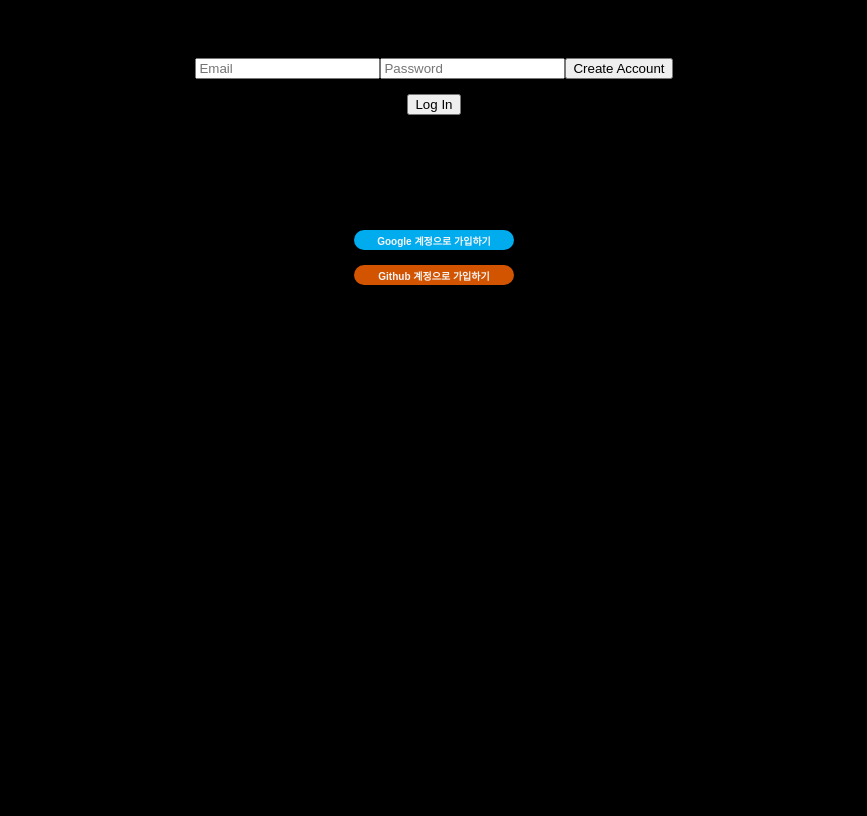
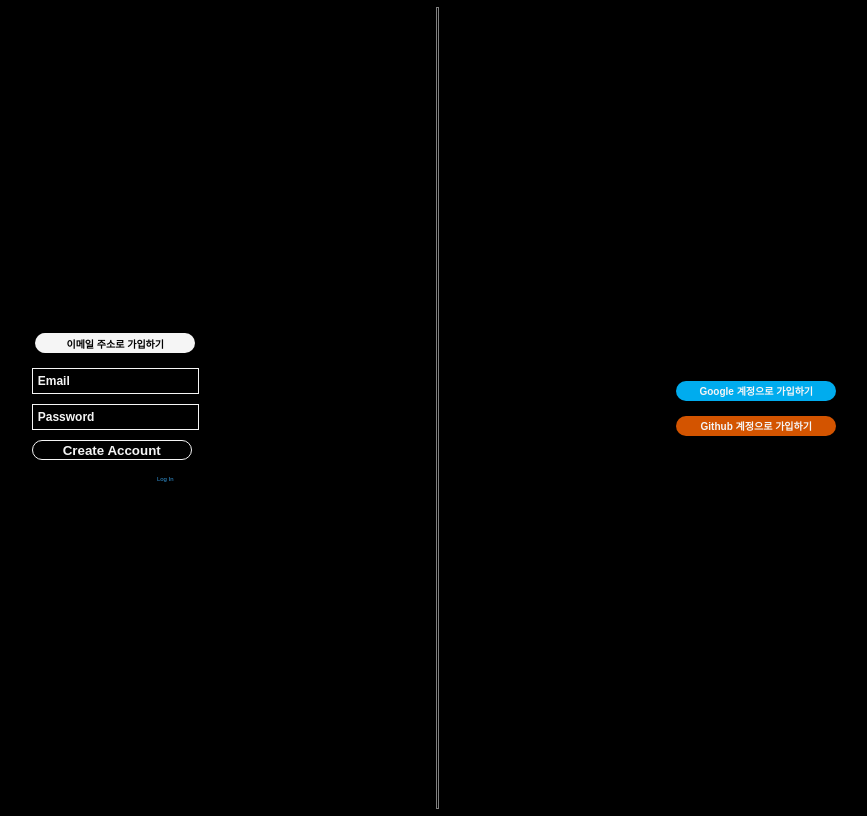
Before and after one commit to Yunsuyeong/c_twitter, a React (Create React App) app: page / in a window 1280 px wide. Shown: the whole page, without its empty margins (214-1081 px from the left). Built offline with nearby package versions, Linux system fonts and the light colour scheme; no server answers.

Commit message:
2022-07-10(Auth, Home 화면 CSS 작업)

```diff
--- a/src/components/AuthForm.tsx
+++ b/src/components/AuthForm.tsx
@@ -3,11 +3,63 @@
 import styled from "styled-components";
 
 const AuthFContainer = styled.div`
+    position: relative;
     display: flex;
     flex-direction: column;
     justify-content: center;
     align-items: center;
     gap: 15px;
+`;
+
+const EmailBtn = styled.button`
+    width: 160px;
+    height: 20px;
+    border: none;
+    border-radius: 10px;
+    background-color: whitesmoke;
+    color: black;
+    font-size: 10px;
+    font-weight: bold;
+`;
+
+const AuthFForm = styled.form`
+    display: flex;
+    flex-direction: column;
+    gap: 10px;
+`;
+
+const AuthInput = styled.input`
+    padding: 5px 5px;
+    outline: none;
+    border: 1px solid whitesmoke;
+    background-color: transparent;
+    color: whitesmoke;
+    font-size: 12px;
+    font-weight: 400;
+    ::placeholder {
+        color: whitesmoke;
+        font-weight: bold;
+    }
+`;
+
+const AuthSubmit = styled.input`
+    width: 160px;
+    height: 20px;
+    border: 1px solid whitesmoke;
+    border-radius: 10px;
+    background-color: transparent;
+    color: whitesmoke;
+    font-weight: bold;
+    cursor: pointer;
+`;
+
+const ExchangeBtn = styled.button`
+    margin-right: -100px;
+    border: none;
+    background-color: transparent;
+    color: #3498db;
+    font-size: 6px;
+    cursor: pointer;
 `;
 
 const AuthForm = () => {
@@ -22,7 +74,7 @@
         if (name === "email") {
             setEmail(value);
         } else if (name === "password") {
-            setPassword("value");
+            setPassword(value);
         }
     };
     const onSubmit = async (event: React.FormEvent<HTMLFormElement>) => {
@@ -48,8 +100,9 @@
     const toggleAcount = () => setNewAccount((prev) => !prev);
     return (
         <AuthFContainer>
-            <form onSubmit={onSubmit}>
-                <input
+            <EmailBtn>이메일 주소로 가입하기</EmailBtn>
+            <AuthFForm onSubmit={onSubmit}>
+                <AuthInput
                     onChange={onChange}
                     value={email}
                     name="email"
@@ -57,7 +110,7 @@
                     placeholder="Email"
                     required
                 />
-                <input
+                <AuthInput
                     value={password}
                     name="password"
                     type="password"
@@ -65,14 +118,14 @@
                     required
                     onChange={onChange}
                 />
-                <input
+                <AuthSubmit
                     type="submit"
                     value={newAccount ? "Create Account" : "Log In"}
                 />
-            </form>
-            <button onClick={toggleAcount}>
+            </AuthFForm>
+            <ExchangeBtn onClick={toggleAcount}>
                 {newAccount ? "Log In" : "Create Account"}
-            </button>
+            </ExchangeBtn>
         </AuthFContainer>
     );
 };
--- a/src/components/Navigation.tsx
+++ b/src/components/Navigation.tsx
@@ -1,18 +1,86 @@
 import React from "react";
 import { Link } from "react-router-dom";
+import styled from "styled-components";
+
+const NavContainer = styled.div`
+    display: flex;
+    justify-content: center;
+    align-items: center;
+`;
+
+const NavMenu = styled.ul`
+    display: flex;
+    gap: 30px;
+`;
+
+const NavItem = styled.li`
+    display: flex;
+    flex-direction: column;
+    justify-content: center;
+    align-items: center;
+    color: whitesmoke;
+    font-size: 10px;
+`;
+
+const NavDescription = styled.span`
+    font-weight: bold;
+`;
+
+const TwitterIcon = styled.svg`
+    width: 20px;
+    height: 20px;
+`;
+
+const UserIcon = styled.svg`
+    width: 20px;
+    height: 20px;
+`;
 
 const Navigation = ({ userObj }: any) => {
     return (
-        <div>
-            <ul>
-                <li>
-                    <Link to="/">Home</Link>
-                </li>
-                <li>
-                    <Link to="/profile">{userObj.displayName}'s Profile</Link>
-                </li>
-            </ul>
-        </div>
+        <NavContainer>
+            <NavMenu>
+                <NavItem>
+                    <Link to="/">
+                        <TwitterIcon
+                            xmlns="http://www.w3.org/2000/svg"
+                            viewBox="0 0 512 512"
+                            fill="#1DA1F2"
+                        >
+                            <path
+                                d="M459.37 151.716c.325 4.548.325 9.097.325 13.645 0 138.72-105.583 298.558-298.558 298.558-59.452
+                0-114.68-17.219-161.137-47.106 8.447.974 16.568 1.299 25.34 1.299 49.055 0 94.213-16.568
+                130.274-44.832-46.132-.975-84.792-31.188-98.112-72.772 6.498.974 12.995 1.624 19.818 1.624 9.421 0 18.843-1.3
+                27.614-3.573-48.081-9.747-84.143-51.98-84.143-102.985v-1.299c13.969 7.797 30.214 12.67 47.431
+                13.319-28.264-18.843-46.781-51.005-46.781-87.391 0-19.492 5.197-37.36 14.294-52.954 51.655 63.675 129.3
+                105.258 216.365 109.807-1.624-7.797-2.599-15.918-2.599-24.04 0-57.828 46.782-104.934 104.934-104.934 30.213 0
+                57.502 12.67 76.67 33.137 23.715-4.548 46.456-13.32 66.599-25.34-7.798 24.366-24.366 44.833-46.132 57.827
+                21.117-2.273 41.584-8.122 60.426-16.243-14.292 20.791-32.161 39.308-52.628 54.253z"
+                            />
+                        </TwitterIcon>
+                    </Link>
+                    <NavDescription>Home</NavDescription>
+                </NavItem>
+                <NavItem>
+                    <Link to="/profile">
+                        <UserIcon
+                            xmlns="http://www.w3.org/2000/svg"
+                            viewBox="0 0 448 512"
+                            fill="#1DA1F2"
+                        >
+                            <path
+                                d="M224 256c70.7 0 128-57.31 128-128s-57.3-128-128-128C153.3 0 96 57.31 96
+    128S153.3 256 224 256zM274.7 304H173.3C77.61 304 0 381.6 0 477.3c0 19.14 15.52
+    34.67 34.66 34.67h378.7C432.5 512 448 496.5 448 477.3C448 381.6 370.4 304 274.7 304z"
+                            />
+                        </UserIcon>
+                    </Link>
+                    <NavDescription>
+                        {userObj.displayName}'s Profile
+                    </NavDescription>
+                </NavItem>
+            </NavMenu>
+        </NavContainer>
     );
 };
 
--- a/src/components/Nweet.tsx
+++ b/src/components/Nweet.tsx
@@ -1,4 +1,5 @@
 import React, { useState } from "react";
+import styled from "styled-components";
 import { dbService, storageService } from "../fBase";
 
 interface NweetProps {
@@ -6,10 +7,71 @@
     isOwner: boolean;
 }
 
+const Nweets = styled.div`
+    display: flex;
+`;
+
+const NweetEditForm = styled.form`
+    display: flex;
+    flex-direction: column;
+    gap: 5px;
+    align-items: center;
+`;
+
+const NweetEditInput = styled.textarea`
+    width: 100%;
+    max-width: 250px;
+    height: 60px;
+    border: none;
+    background-color: transparent;
+    color: whitesmoke;
+    font-size: 12px;
+    ::placeholder {
+        color: whitesmoke;
+        font-weight: bold;
+    }
+`;
+
+const NweetEditSubmit = styled.input`
+    border: none;
+    border-radius: 10px;
+    background-color: #00acee;
+    color: whitesmoke;
+    font-size: 10px;
+    font-weight: bold;
+    cursor: pointer;
+`;
+
+const EditCancelBtn = styled.button`
+    border: none;
+    border-radius: 10px;
+    background-color: #d35400;
+    color: whitesmoke;
+    font-size: 10px;
+    font-weight: bold;
+    cursor: pointer;
+`;
+
+const NweetContainer = styled.div`
+    display: flex;
+    justify-content: space-evenly;
+    align-items: center;
+    width: 100%;
+    min-width: 300px;
+    border-radius: 30px;
+    background-color: whitesmoke;
+`;
+
+const NweetText = styled.p`
+    color: black;
+    font-size: 14px;
+    font-weight: 400;
+`;
+
 const Nweet = ({ nweetObj, isOwner }: NweetProps) => {
     const [editing, setEditing] = useState(false);
     const [newNweet, setNewNweet] = useState("");
-    const onChange = (event: React.FormEvent<HTMLInputElement>) => {
+    const onChange = (event: React.FormEvent<HTMLTextAreaElement>) => {
         const {
             currentTarget: { value },
         } = event;
@@ -35,24 +97,26 @@
     };
     const onToggleEdit = () => setEditing((prev) => !prev);
     return (
-        <div>
+        <Nweets>
             {editing ? (
                 <div>
-                    <form onSubmit={onSubmit}>
-                        <input
-                            type="text"
+                    <NweetEditForm onSubmit={onSubmit}>
+                        <NweetEditInput
+                            typeof="text"
                             onChange={onChange}
-                            placeholder="Edit your nweet"
+                            placeholder="수정할 내용을 입력하세요"
                             required
                         />
-                        <input type="submit" value="Update nweet" />
-                        <button onClick={onToggleEdit}>Cancel</button>
-                    </form>
+                        <NweetEditSubmit type="submit" value="수정" />
+                        <EditCancelBtn onClick={onToggleEdit}>
+                            취소
+                        </EditCancelBtn>
+                    </NweetEditForm>
                 </div>
             ) : (
                 <>
-                    <div>
-                        <h4>{nweetObj.text}</h4>
+                    <NweetContainer>
+                        <NweetText>{nweetObj.text}</NweetText>
                         {nweetObj.attachmentUrl && (
                             <img
                                 src={nweetObj.attachmentUrl}
@@ -66,10 +130,10 @@
                                 <button onClick={onToggleEdit}>Edit</button>
                             </div>
                         ) : null}
-                    </div>
+                    </NweetContainer>
                 </>
             )}
-        </div>
+        </Nweets>
     );
 };
 
--- a/src/components/NweetForm.tsx
+++ b/src/components/NweetForm.tsx
@@ -1,12 +1,57 @@
 import { useState } from "react";
 import { dbService, storageService } from "../fBase";
 import { v4 as uuidv4 } from "uuid";
-import { RouterProps } from "react-router-dom";
+import styled from "styled-components";
+
+const NweetFForm = styled.form`
+    display: flex;
+    flex-direction: column;
+    gap: 10px;
+    align-items: center;
+`;
+
+const NweetInput = styled.textarea`
+    width: 100%;
+    max-width: 250px;
+    height: 60px;
+    border: none;
+    background-color: transparent;
+    color: whitesmoke;
+    font-size: 12px;
+    ::placeholder {
+        color: whitesmoke;
+        font-weight: bold;
+    }
+`;
+
+const NweetSubmit = styled.input`
+    margin-right: -170px;
+    border: none;
+    border-radius: 10px;
+    background-color: #00acee;
+    color: whitesmoke;
+    font-size: 8px;
+    font-weight: bold;
+    cursor: pointer;
+`;
+
+const FileIcon = styled.svg`
+    width: 15px;
+    height: 15px;
+    cursor: pointer;
+`;
+
+const FileInput = styled.input`
+    border: none;
+    background-color: transparent;
+    color: whitesmoke;
+`;
 
 const NweetForm = ({ userObj }: any) => {
     const [nweet, setNweet] = useState("");
     const [attachment, setAttachment] = useState("");
-    const onChange = (event: React.FormEvent<HTMLInputElement>) => {
+    const [file, setFile] = useState(false);
+    const onChange = (event: React.FormEvent<HTMLTextAreaElement>) => {
         const {
             currentTarget: { value },
         } = event;
@@ -52,24 +97,40 @@
         }
     };
     const onClearAttachment = () => setAttachment("");
+    const toggleFile = () => setFile((prev) => !prev);
     return (
-        <form onSubmit={onSubmit}>
-            <input
-                type="text"
+        <NweetFForm onSubmit={onSubmit}>
+            <NweetInput
+                typeof="text"
                 value={nweet}
                 onChange={onChange}
-                placeholder="What's on your mind?"
+                placeholder="무슨 일이 일어나고 있나요?"
                 maxLength={25}
             />
-            <input type="submit" value="&rarr;" />
-            <input type="file" accept="image/*" onChange={onFileChange} />
+            <NweetSubmit type="submit" value="트윗" />
+            <FileIcon
+                xmlns="http://www.w3.org/2000/svg"
+                viewBox="0 0 384 512"
+                fill="whitesmoke"
+                onClick={toggleFile}
+            >
+                <path d="M0 64C0 28.65 28.65 0 64 0H224V128C224 145.7 238.3 160 256 160H384V448C384 483.3 355.3 512 320 512H64C28.65 512 0 483.3 0 448V64zM256 128V0L384 128H256z" />
+            </FileIcon>
+            {file ? (
+                <FileInput
+                    type="file"
+                    accept="image/*"
+                    onChange={onFileChange}
+                />
+            ) : null}
+
             {attachment && (
                 <div>
                     <img src={attachment} width="50px" height="50px" />
                     <button onClick={onClearAttachment}>Clear</button>
                 </div>
             )}
-        </form>
+        </NweetFForm>
     );
 };
 
--- a/src/components/SocialForm.tsx
+++ b/src/components/SocialForm.tsx
@@ -3,7 +3,6 @@
 
 const SocialContainer = styled.div`
     position: relative;
-    top: 100px;
     display: flex;
     flex-direction: column;
     justify-content: center;
--- a/src/routes/Auth.tsx
+++ b/src/routes/Auth.tsx
@@ -3,19 +3,24 @@
 import styled from "styled-components";
 
 const AuthContainer = styled.div`
-    position: relative;
-    top: 50px;
+    width: 100%;
+    height: 100vh;
     display: flex;
-    flex-direction: column;
-    justify-content: center;
+    justify-content: space-evenly;
     align-items: center;
-    gap: 15px;
 `;
 
 const Auth = () => {
     return (
         <AuthContainer>
             <AuthForm />
+            <div
+                style={{
+                    width: "0.1px",
+                    height: "100vh",
+                    border: "0.01px solid gray",
+                }}
+            ></div>
             <SocialForm />
         </AuthContainer>
     );
--- a/src/routes/Home.tsx
+++ b/src/routes/Home.tsx
@@ -1,4 +1,5 @@
 import React, { useEffect, useState } from "react";
+import styled from "styled-components";
 import NweetForm from "../components/NweetForm";
 import { dbService } from "../fBase";
 import Nweet from "./../components/Nweet";
@@ -13,6 +14,15 @@
     createrId: string;
 }
 
+const NweetsContainer = styled.div`
+    position: relative;
+    top: 10vh;
+    width: 50%;
+    height: 100vh;
+    display: flex;
+    justify-content: center;
+`;
+
 const Home = ({ userObj }: RouterProps) => {
     const [nweets, setNweets] = useState<any>([]);
     useEffect(() => {
@@ -25,8 +35,10 @@
         });
     }, []);
     return (
-        <div>
-            <NweetForm userObj={userObj} />
+        <div style={{ display: "flex" }}>
+            <NweetsContainer>
+                <NweetForm userObj={userObj} />
+            </NweetsContainer>
             <div
                 style={{
                     display: "flex",
```
